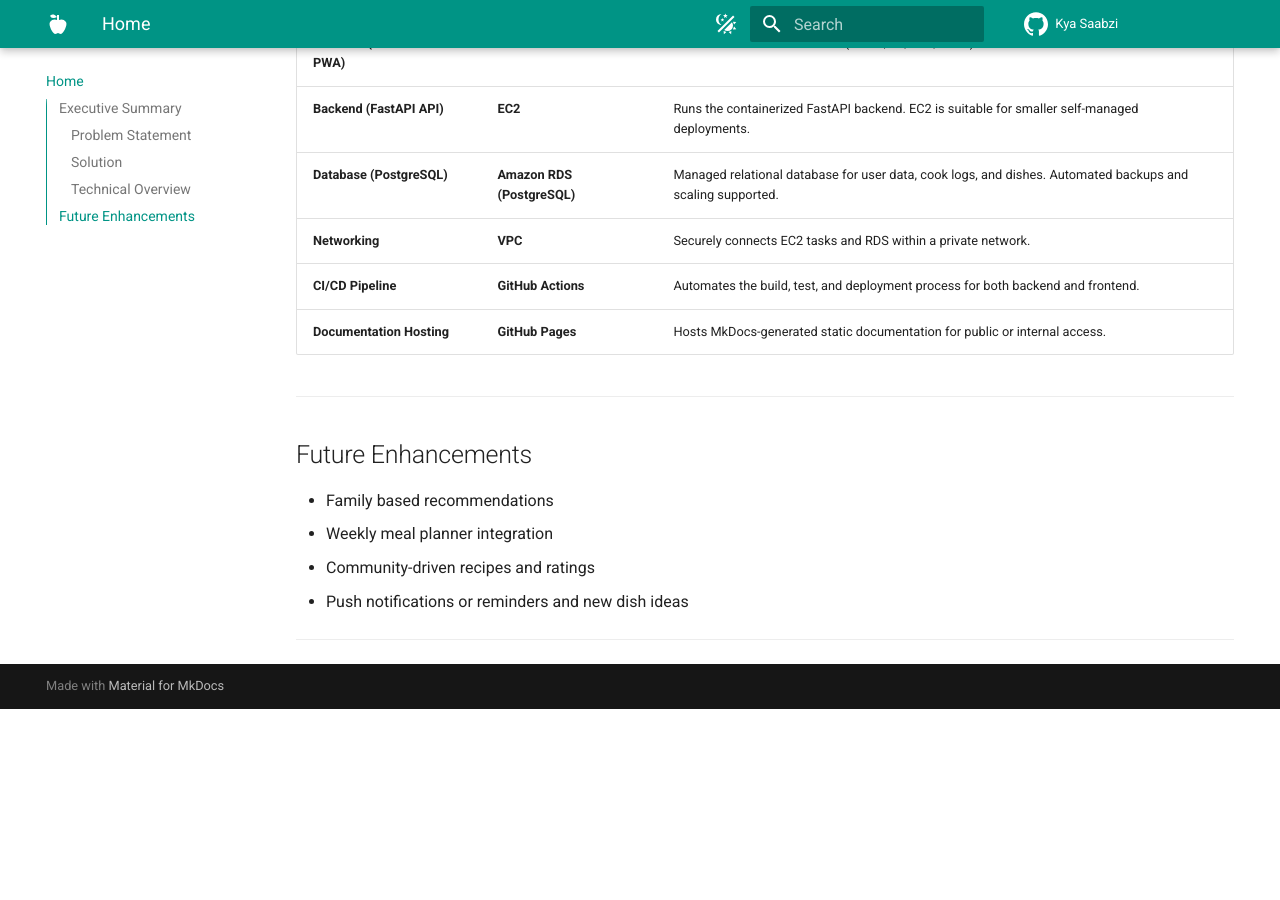
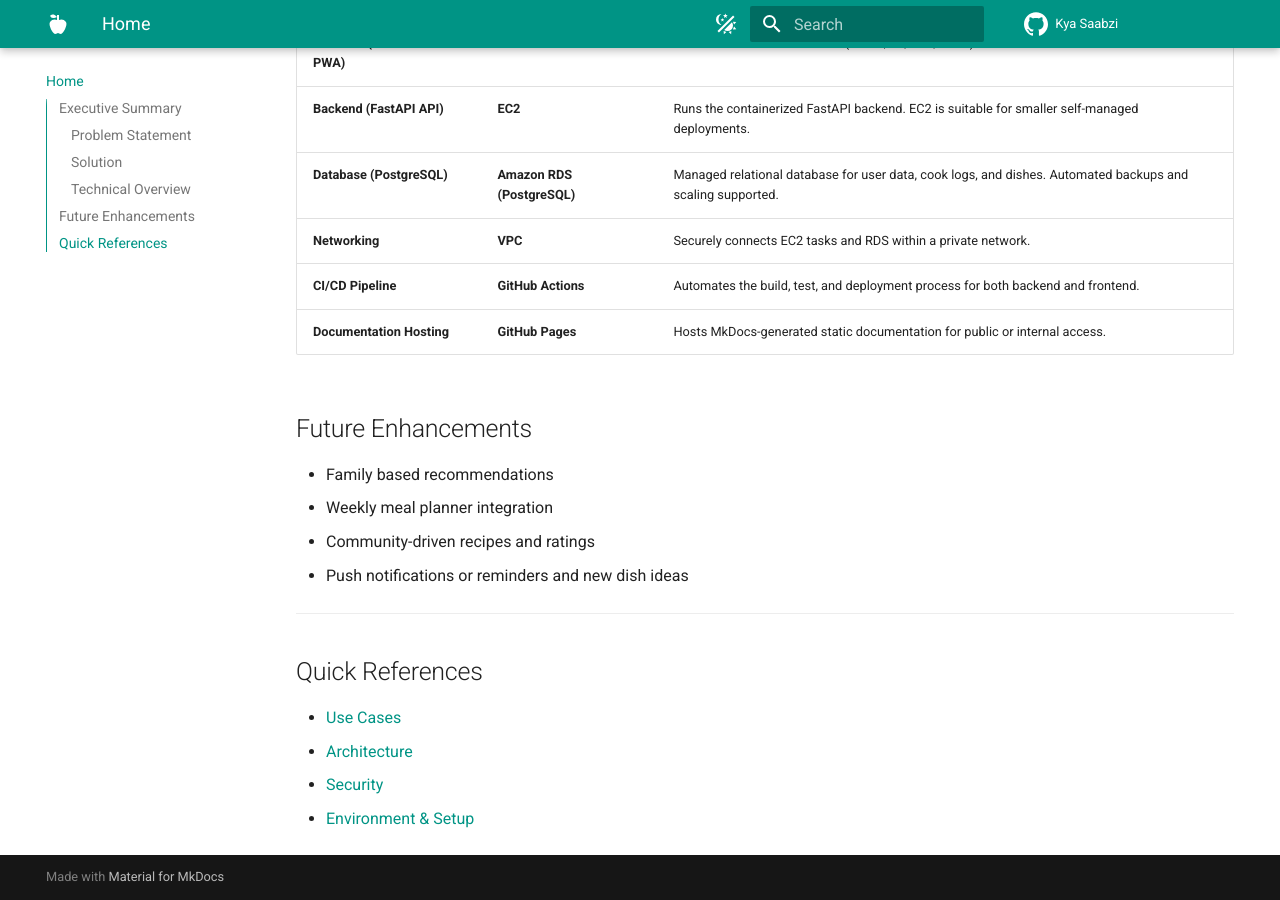
Before and after one commit to manav-gkmit/kya-saabzi-docs, an MkDocs documentation site: the page built from docs/index.md, in a window 1280 px wide and 900 px high, scrolled down 1216 px. Built offline with MkDocs 1.6.1 and Material for MkDocs 9.7.7, drawn with Linux system fonts in a browser that asks for light colours; comment, search, counter and statistics services are not loaded; before the commit the page ends 1925 px from its top, so only the background shows below that.

Commit message:
docs: Add quick ref at home page; update data model

```diff
--- a/docs/index.md
+++ b/docs/index.md
@@ -48,8 +48,6 @@
 | **CI/CD Pipeline** | **GitHub Actions** | Automates the build, test, and deployment process for both backend and frontend. |
 | **Documentation Hosting** | **GitHub Pages** | Hosts MkDocs-generated static documentation for public or internal access. |
 
----
-
 ## Future Enhancements
 
 - Family based recommendations
@@ -58,3 +56,10 @@
 - Push notifications or reminders and new dish ideas
 
 ---
+
+## Quick References
+
+- [Use Cases](use-cases/functional.md)
+- [Architecture](architecture/aws.md)
+- [Security](architecture/auth.md)
+- [Environment & Setup](setup/environment.md)
```
Also changed, not shown: docs/architecture/data-model.md (+2 -2 lines).
